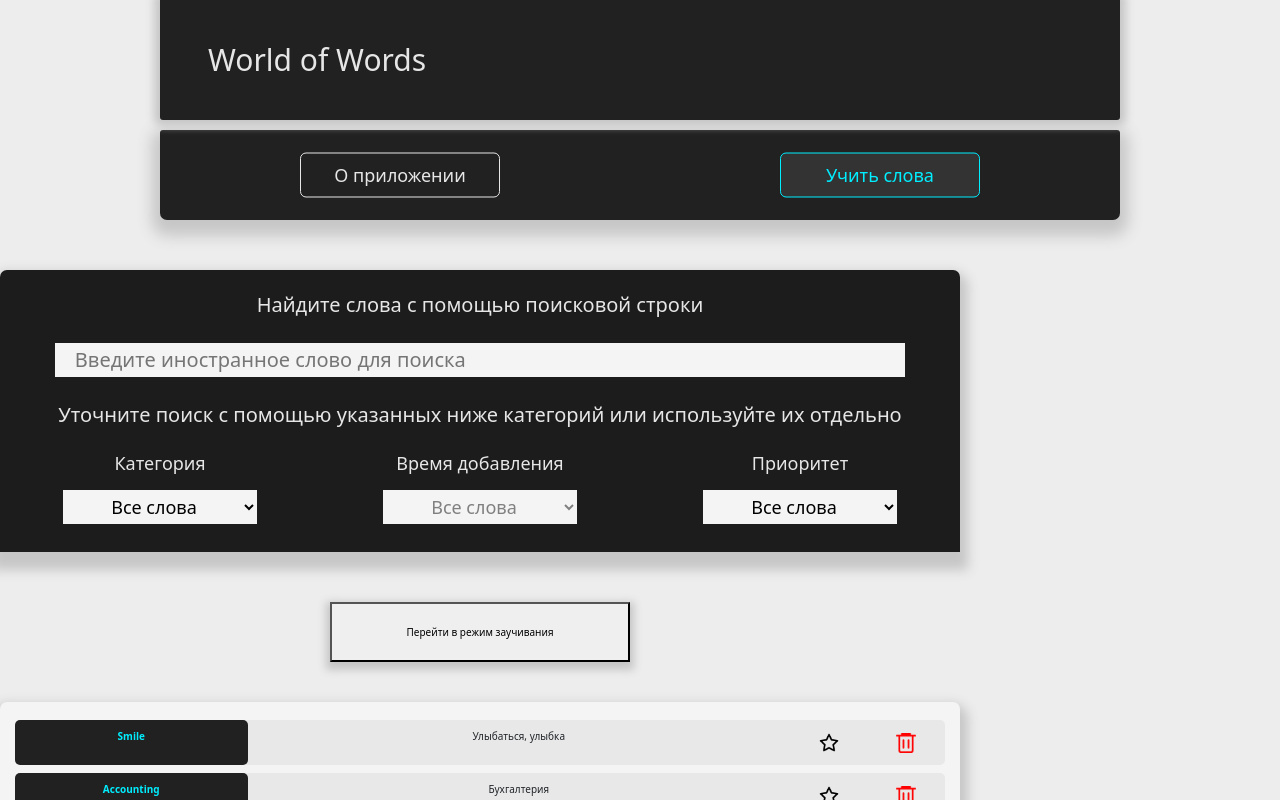
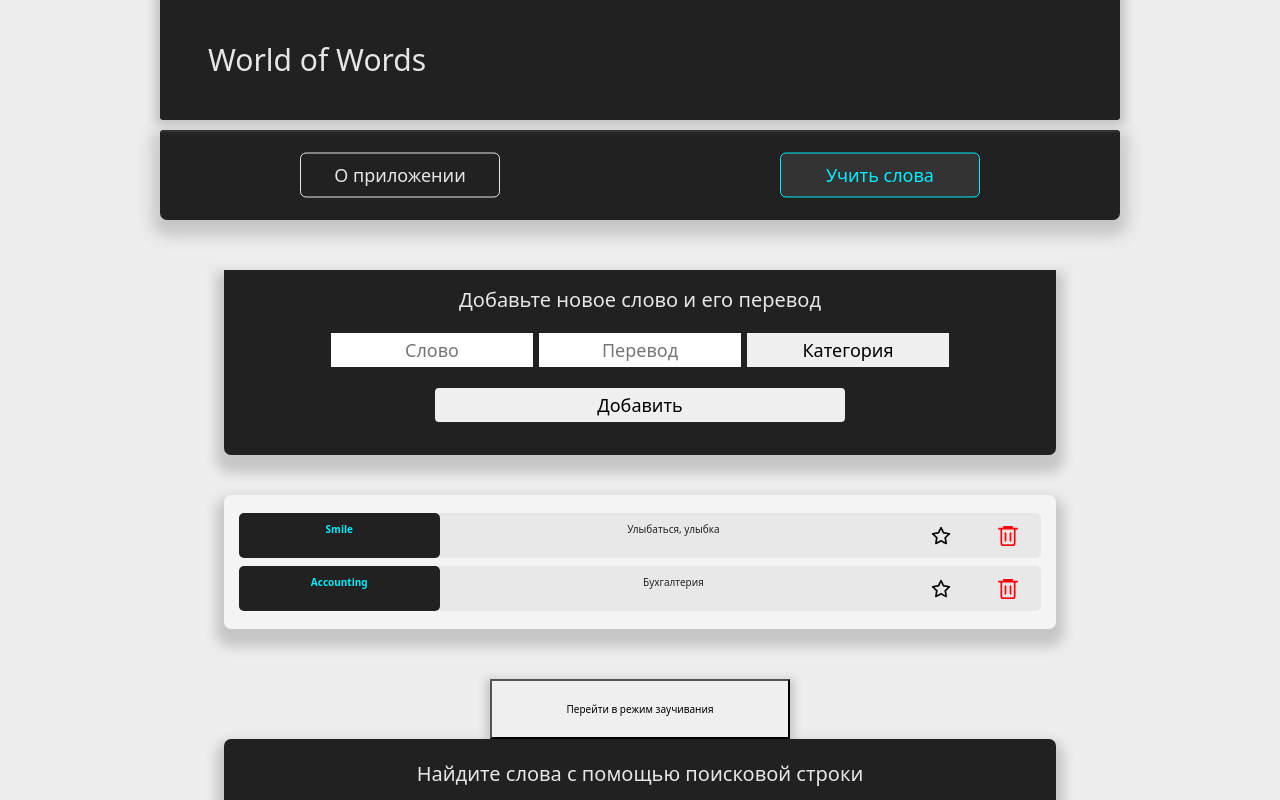
Before and after one commit to domnin997/World-of-words-deployed, a React (Create React App) app: page / in a window 1280 px wide. Both pictures are taken after a click on the button "Учить слова". Shown: the top 800 px of the page. Built offline with nearby package versions, Linux system fonts and the light colour scheme.

Commit message:
study block was rebuilt from class-based to functional-based component structure

```diff
--- a/src/App.js
+++ b/src/App.js
@@ -2,8 +2,7 @@ import './App.css';
 import {Component} from 'react';
 import AppHeader from './components/app-header/app-header';
 import AppAbout from './components/app-about/app-about';
-import StudyField from './components/app-learn-words/app-learn-words';
-import AppWorkField from './components/app-work-field/app-work-field';
+import AppStudyField from './components/app-learn-words/app-learn-words';
 import AppFooter from './components/app-footer/app-footer';
 
 class App extends Component {
@@ -43,7 +42,6 @@ class App extends Component {
 headerBtnClick = (e) => {
   let btnType = e.target.getAttribute('name')
   if (btnType === 'about_btn') {
-    console.log(btnType)
     this.setState({
       aboutBtn: {
         clicked: true
@@ -53,7 +51,6 @@ headerBtnClick = (e) => {
       }
     })
   } else if (btnType === 'learn_btn') {
-    console.log(btnType)
     this.setState({
       aboutBtn: {
         clicked: false
@@ -142,11 +139,11 @@ searchWord = (items, term, category, favorite) => {
       }
 
     else if (category !== 'Все слова' && !favorite) {
-        items.filter((item) => item.category == category);
+        items.filter((item) => item.category === category);
     }
 
     else if (category !== 'Все слова' && favorite) {
-      items.filter((item) => item.category == category && item.favorite == favorite);
+      items.filter((item) => item.category === category && item.favorite === favorite);
   }
 
   }
@@ -192,9 +189,6 @@ getSelectedFavorite = (favorite) => {
 render () {
 
     const visibleWords = this.searchWord(this.state.wordsBase, this.state.searchWord, this.state.selectedCategory, this.state.selectedFavorite);
-    console.log(visibleWords);
-    console.log(this.state.selectedFavorite);
-    console.log(this.state.selectedCategory)
 
     if (this.state.aboutBtn.clicked) {
       return (
@@ -219,7 +213,7 @@ render () {
                      aboutBtn={this.state.aboutBtn}
                      learnBtn={this.state.learnBtn}/>
 
-          <StudyField wordsBase={this.state.wordsBase}
+          <AppStudyField wordsBase={this.state.wordsBase}
                       addWord={this.addWord}
                       onDelete={this.onDel}
                       onFavoriteClick={this.onFavoriteClick}
--- a/src/components/app-about-item/app-about-item.js
+++ b/src/components/app-about-item/app-about-item.js
@@ -8,7 +8,7 @@ function AppAboutItem (props) {
         <div className='item_wrapper'>
             <div className='about_wrapper'>
                 <div className = 'about_img_container'>
-                    <img src={pic} width='50px' height='50px'/>
+                    <img src={pic} width='50px' height='50px' alt='about_pic'/>
                 </div>
                 <div className='about_text_container'>
                     {text}
--- a/src/components/app-learn-words/app-learn-words.css
+++ b/src/components/app-learn-words/app-learn-words.css
@@ -1,6 +1,11 @@
+@media (min-width: 1024px) {
+  .study_wrapper {
+    margin: 50px auto 0 auto;
+    max-width: 65%;
+  }
+}
 .study_wrapper {
-  margin: 50px 0 0 0;
-  max-width: 960px;
+  margin: 50px auto 0 auto;
 }
 .study_wrapper .search_results_header {
   background-color: white;
--- a/src/components/app-learn-words/app-learn-words.js
+++ b/src/components/app-learn-words/app-learn-words.js
@@ -1,60 +1,48 @@
 import './app-learn-words.css';
-import {Component} from 'react';
+import { useState } from 'react';
 import {Container, Row, Col} from 'react-bootstrap';
 import ListItem from '../app-list-item/app-list-item';
 import SearchPanel from '../app-search-panel/app-search-panel';
 import AppSlider from '../app-words-slider/app-words-slider';
 
-class StudyField extends Component {
-    constructor ({props}) {
-        super(props)
-        this.state = {
-            newWord: '',
-            newTranslation: '',
-            newCategory: '',
-            learningMode: false,
-            disableMode: false,
+function AppStudyField (props) {
+    let [newWord, setNewWord ] = useState(''),
+        [newTranslat, setNewTranslat] = useState(''),
+        [newCategory, setnewCategory] = useState(''),
+        [studyMode, setStudyMode] = useState(false);
+
+    let toggleStudyMode = () => {
+        if (studyMode === false) {
+            setStudyMode (true);
+        } else {
+            setStudyMode (false);
         }
     }
 
-    onLearnBtnClick = () => {
-
-        this.setState((state) => {
-            if (state.learningMode === false) {
-
-                return (
-                    {learningMode: true,
-                     disableMode: true,}
-                )
-            } else if (state.learningMode === true) {
-                return (
-                    {learningMode: false,
-                     disableMode: false,}
-                )
-            }
-        })
+    function addNewWord (event) {
+        setNewWord(event.target.value);
     }
 
-    addNew = (event) => {
-        this.setState({
-            [event.target.name]: event.target.value,
-        })
+    let addNewTranlat = (event) => {
+        setNewTranslat(event.target.value);
     }
 
-    onAdd = (e) => {
-        e.preventDefault();
-        this.props.addWord(this.state.newWord, this.state.newTranslation, this.state.newCategory);
-        this.setState({
-            newWord: '',
-            newTranslation: '',
-            newCategory: ''
-        })
+    let addNewCategory = (event) => {
+        setnewCategory(event.target.value);
     }
 
-    render () {
-        let {wordsBase, onDelete, onFavoriteClick, getSearchedWord, visibleWords, getSelectedCategory, getSelectedFavorite, onShowTranslation} = this.props;
+    let onAddWord = (event) => {
+        event.preventDefault();
+        props.addWord(newWord, newTranslat, newCategory);
+            setNewWord('');
+                setNewTranslat('');
+                    setnewCategory('');
+    }
+
+    let {wordsBase, onDelete, onFavoriteClick, getSearchedWord, visibleWords, getSelectedCategory, getSelectedFavorite, onShowTranslation} = props;
     let elements = visibleWords.map((el) => {
         let {id, ...itemProps} = el;
+
         return (
             <ListItem key={id} {...itemProps}
                       onDelete={() => onDelete(id)}
@@ -63,32 +51,22 @@ class StudyField extends Component {
 
         let visibleBlock;
                 if (wordsBase.length <= 0) {
-                    visibleBlock = <div className='empty_notification'><div>Словарь пуст - добавьте новые слова</div></div>
-                } else if (elements.length <= 0) {visibleBlock = <div className='empty_notification'><div>Нет подходящих под критерии слов - измените фильтры</div></div>}
+                    visibleBlock = <div className='empty_notification'>
+                                        <div> Словарь пуст - добавьте новые слова</div>
+                                   </div>
+                } else if (elements.length <= 0) {
+                    visibleBlock = <div className='empty_notification'>
+                                        <div>Нет подходящих под критерии слов - измените фильтры</div>
+                                   </div>}
                 else {visibleBlock = elements}
 
-        if (!this.state.learningMode) {return (
+
+        if (!studyMode) {
+            return (
                 <div className='study_wrapper'>
 
-                <SearchPanel
-                    getSearchedWord={getSearchedWord}
-                    getSelectedCategory={getSelectedCategory}
-                    getSelectedFavorite={getSelectedFavorite}
-                    disableMode={this.state.disableMode}
-                    />
-
-                <div className='learning_mode_btn'>
-                    <button onClick={this.onLearnBtnClick}>
-                        Перейти в режим заучивания
-                    </button>
-                </div>
-
-                <Container className='words'>
-                    {visibleBlock}
-                </Container>
-
                     <Container className='add_word_block'>
-                    <form className='input_form' onSubmit={this.onAdd}>
+                        <form className='input_form' onSubmit={onAddWord}>
                             <Row className='justify-content-center pt-4 add_word_description'>
                                     Добавьте новое слово и его перевод
                             </Row>
@@ -98,8 +76,8 @@ class StudyField extends Component {
                                             placeholder='Слово'
                                             name='newWord'
                                             className='input_word'
-                                        value={this.state.newWord}
-                                        onChange={this.addNew}
+                                            value={newWord}
+                                            onChange={addNewWord}
                                             required
                                         />
                                     </Col>
@@ -109,15 +87,15 @@ class StudyField extends Component {
                                             placeholder='Перевод'
                                             name='newTranslation'
                                             className='input_translation'
-                                        value={this.state.newTranslation}
-                                        onChange={this.addNew}
+                                            value={newTranslat}
+                                            onChange={addNewTranlat}
                                             required
                                         />
                                     </Col>
                                     <Col xs sm md lg={3}>
-                                    <select onChange={this.addNew}
+                                        <select onChange={addNewCategory}
                                                 name='newCategory'
-                                            value={this.state.newCategory}
+                                                value={newCategory}
                                                 required>
                                             <option selected='selected'>Категория</option>
                                             <option>Работа</option>
@@ -134,33 +112,36 @@ class StudyField extends Component {
 
                         </form>
                     </Container>
+
+                    <Container className='words'>
+                        {visibleBlock}
+                    </Container>
+
+                    <div className='learning_mode_btn'>
+                        <button onClick={toggleStudyMode}>
+                            Перейти в режим заучивания
+                        </button>
                     </div>
-            )
-        }
 
-        else if (this.state.learningMode) {
 
-            return (
-                <div className='study_wrapper'>
 
                     <SearchPanel
                         getSearchedWord={getSearchedWord}
                         getSelectedCategory={getSelectedCategory}
                         getSelectedFavorite={getSelectedFavorite}
-                    disableMode={this.state.disableMode}/>
+                        disableMode={studyMode}
+                        />
 
-                <div className='learning_mode_btn'>
-                    <button onClick={this.onLearnBtnClick}>
-                        Вернуться в режим редактирования
-                    </button>
+
             </div>
+                )
+        } else if (studyMode) {
 
-                <AppSlider visibleWords={visibleWords}
-                           onShowTranslation={onShowTranslation}>
+            return (
+                <div className='study_wrapper'>
 
-                </AppSlider>
                 <Container className='add_word_block'>
-                    <form className='input_form' onSubmit={this.onAdd}>
+                    <form className='input_form' onSubmit={onAddWord}>
                         <Row className='justify-content-center pt-4 add_word_description'>
                                 Добавьте новое слово и его перевод
                         </Row>
@@ -170,10 +151,10 @@ class StudyField extends Component {
                                         placeholder='Слово'
                                         name='newWord'
                                         className='input_word'
-                                        value={this.state.newWord}
-                                        onChange={this.addNew}
+                                        value={newWord}
+                                        onChange={addNewWord}
                                         required
-                                        disabled={this.state.disableMode}
+                                        disabled={studyMode}
                                     />
                                 </Col>
 
@@ -182,16 +163,16 @@ class StudyField extends Component {
                                         placeholder='Перевод'
                                         name='newTranslation'
                                         className='input_translation'
-                                        value={this.state.newTranslation}
-                                        onChange={this.addNew}
+                                        value={newTranslat}
+                                        onChange={addNewTranlat}
                                         required
                                         disabled
                                     />
                                 </Col>
                                 <Col xs sm md lg={3}>
-                                    <select onChange={this.addNew}
+                                    <select onChange={addNewCategory}
                                             name='newCategory'
-                                            value={this.state.newCategory}
+                                            value={newCategory}
                                             required
                                             disabled>
                                         <option selected='selected'>Категория</option>
@@ -206,14 +187,35 @@ class StudyField extends Component {
                                     <button disabled> Добавить </button>
                                 </Col>
                         </Row>
-
                     </form>
                 </Container>
+
+                <AppSlider visibleWords={visibleWords}
+                           onShowTranslation={onShowTranslation}>
+                </AppSlider>
+
+                <div className='learning_mode_btn'>
+                    <button onClick={toggleStudyMode}>
+                        Вернуться в режим редактирования
+                    </button>
+                </div>
+
+
+
+                <SearchPanel
+                    getSearchedWord={getSearchedWord}
+                    getSelectedCategory={getSelectedCategory}
+                    getSelectedFavorite={getSelectedFavorite}
+                    disableMode={studyMode}/>
+
         </div>
             )
         }
 
-    }
+    return (
+        <div> ЪуЪ! </div>
+    )
+
 }
 
-export default StudyField;
+export default AppStudyField;
--- a/src/components/app-learn-words/app-learn-words.sass
+++ b/src/components/app-learn-words/app-learn-words.sass
@@ -1,12 +1,12 @@
-$mainBackgroundColor: rgb(244, 244, 244)
-$mainBlack: rgb(33,33,33)
-$mainBlue: rgb(0, 238, 255)
-$textWhite: rgb(230, 230, 230)
-$backgroundWhite: rgb(237, 237, 237)
+@import "../Style_variables.sass"
+
+@media (min-width: 1024px)
+    .study_wrapper
+        margin: 50px auto 0 auto
+        max-width: 65%
 
 .study_wrapper
-    margin: 50px 0 0 0
-    max-width: 960px
+    margin: 50px auto 0 auto
     .search_results_header
         background-color: white
         margin-top: 50px
--- a/src/components/app-search-panel/app-search-panel.css
+++ b/src/components/app-search-panel/app-search-panel.css
@@ -1,5 +1,5 @@
 .search_panel_block {
-  background-color: rgb(28, 28, 28);
+  background-color: rgb(33, 33, 33);
   color: rgb(230, 230, 230);
   border-radius: 7px 7px 0 0;
   box-shadow: 0px 10px 12px 8px rgb(198, 198, 198);
@@ -11,14 +11,14 @@
   max-width: 95%;
 }
 .search_panel_block .search_input_block input {
-  background-color: rgb(244, 244, 244);
+  background-color: rgb(237, 237, 237);
   min-height: 40px;
   margin: 20px auto 0 auto;
   padding-left: 20px;
   display: block;
   width: 97%;
   border: solid;
-  border-color: rgb(28, 28, 28);
+  border-color: rgb(33, 33, 33);
   outline: none;
 }
 .search_panel_block .search_input_block input:focus {
@@ -36,9 +36,9 @@
   min-height: 40px;
   text-align: center;
   border: solid;
-  border-color: rgb(28, 28, 28);
+  border-color: rgb(33, 33, 33);
   outline: none;
-  background-color: rgb(244, 244, 244);
+  background-color: rgb(237, 237, 237);
 }
 .filter select:focus {
   border-color: rgb(0, 238, 255);
--- a/src/components/app-search-panel/app-search-panel.js
+++ b/src/components/app-search-panel/app-search-panel.js
@@ -39,11 +39,7 @@ class SearchPanel extends Component {
         this.props.getSelectedFavorite(favorite);
     }
 
-
-
     render () {
-
-        console.log(this.props);
         return (
             <Container className='search_panel_block'>
                 <Row className='search_input_block'>
--- a/src/components/app-search-panel/app-search-panel.sass
+++ b/src/components/app-search-panel/app-search-panel.sass
@@ -1,7 +1,4 @@
-$mainBlack: rgb(28,28,28)
-$mainBlue: rgb(0, 238, 255)
-$textWhite: rgb(230, 230, 230)
-$backgroundWhite: rgb(244, 244, 244)
+@import "../Style_variables.sass"
 
 .search_panel_block
     background-color: $mainBlack
```
Lines whose indentation alone changed are shown as unchanged.
